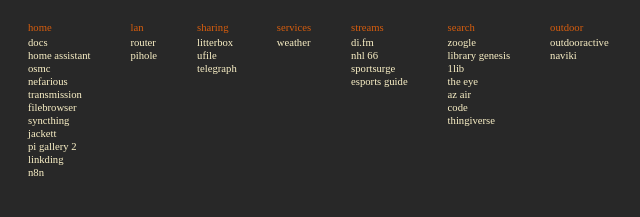
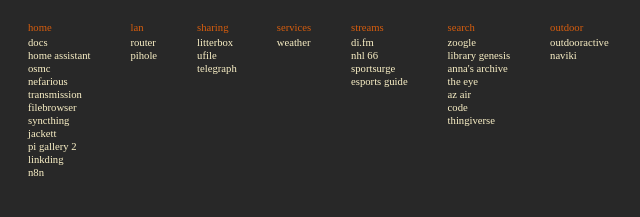
Before and after one commit to im-n1/startpage, a plain HTML site: page index.html in a window 1280 px wide. Shown: the top 217 px of the page, 302-942 px from the left. Drawn offline with Linux system fonts and the light colour scheme; a script that the page names is missing.

Commit message:
Updated: 1lib replaced with anna's archive.

```diff
--- a/index.html
+++ b/index.html
@@ -53,7 +53,7 @@
             <li>search</li>
             <li><a href="https://zooqle.com/" target="_top">zoogle</a></li>
             <li><a href="https://libgen.lc/" target="_top">library genesis</a></li>
-            <li><a href="https://1lib.cz/" target="_top">1lib</a></li>
+            <li><a href="https://annas-archive.org/" target="_top">anna's archive</a></li>
             <li><a href="https://the-eye.eu/public/" target="_top">the eye</a></li>
             <li><a href="http://azair.cz/" target="_top">az air</a></li>
             <li><a href="https://cs.github.com/">code</a></li>
```
